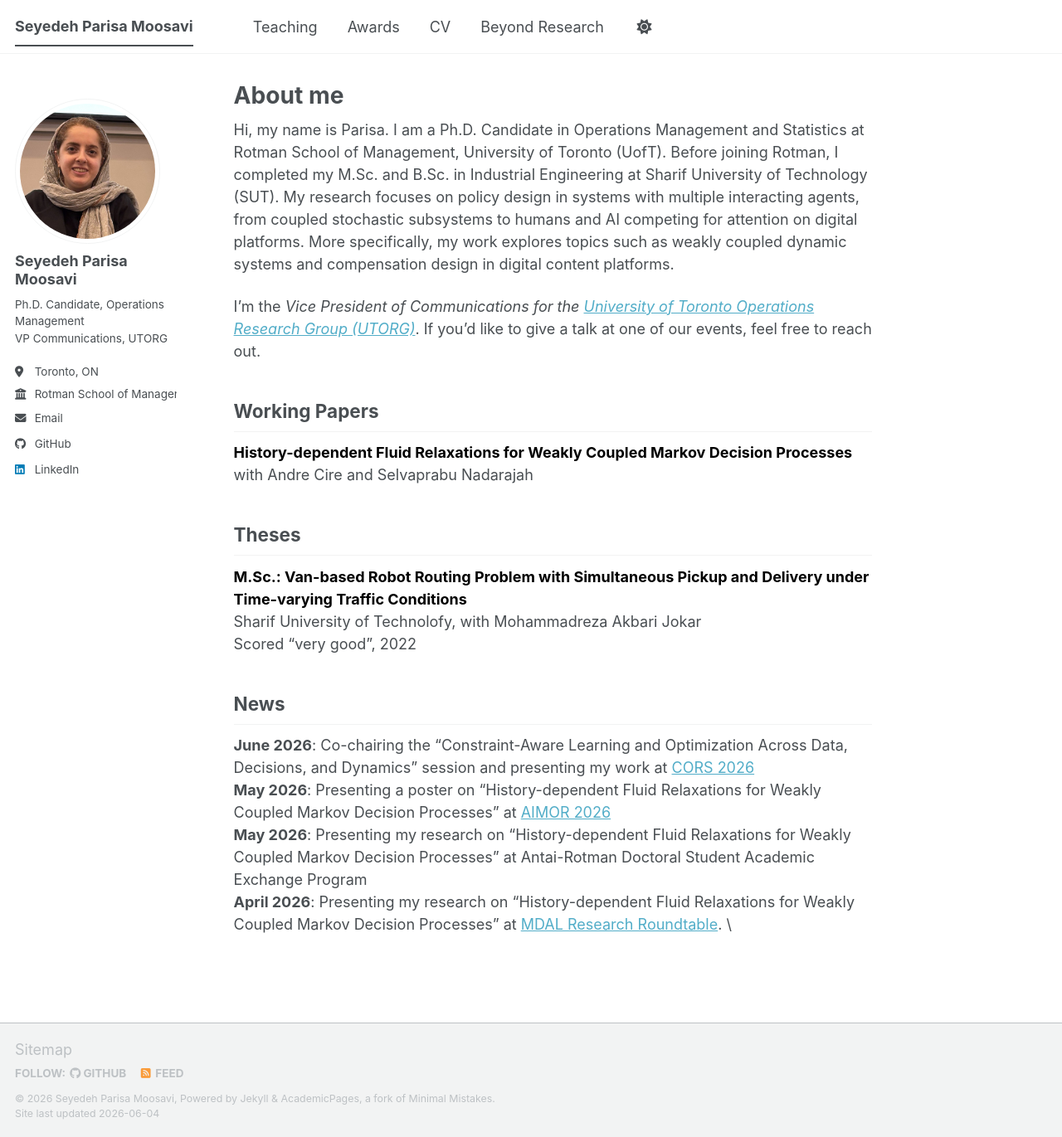
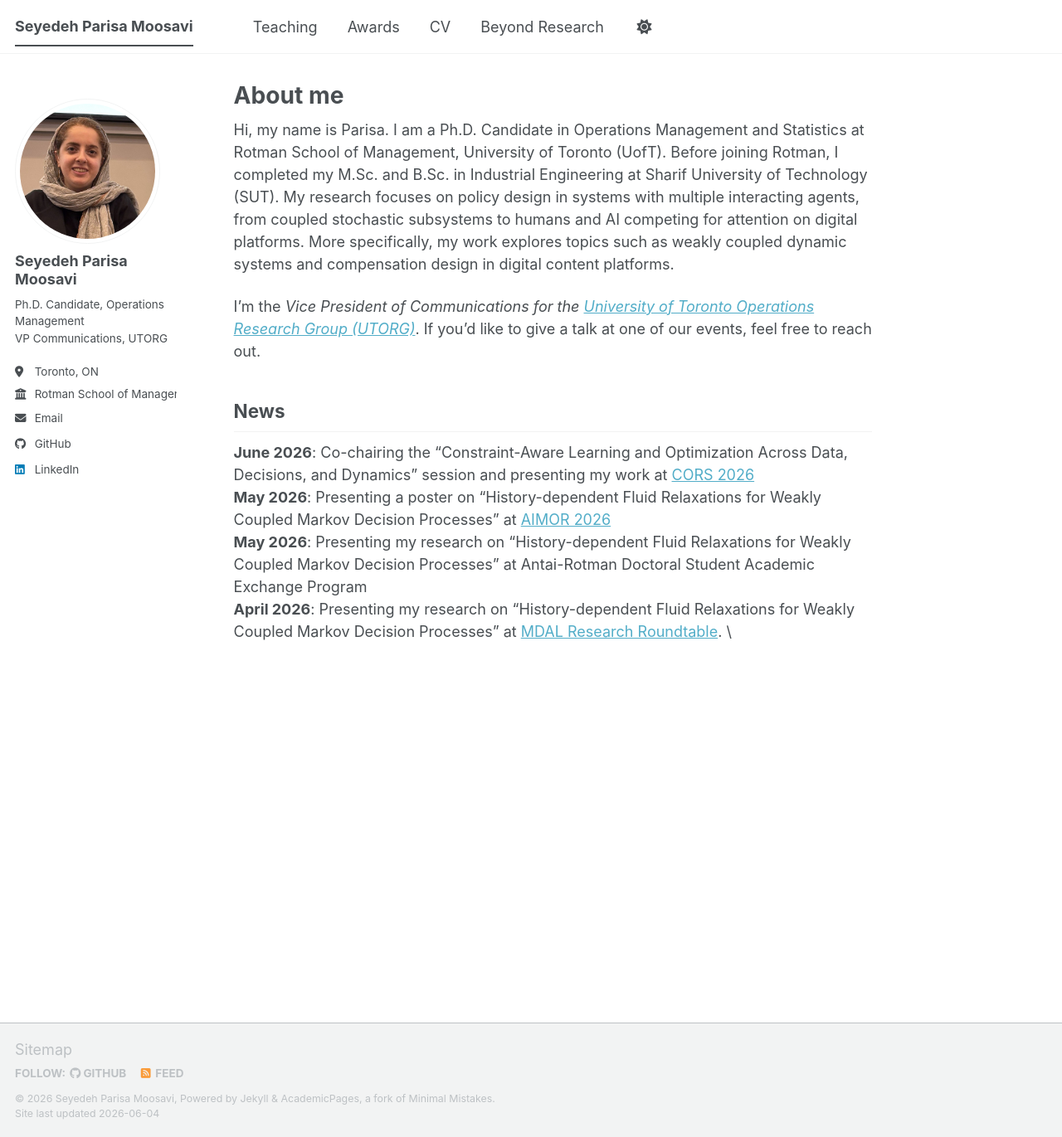
Before and after one commit to parisamsv/parisamsv.github.io, a Jekyll site: the page built from _pages/about.md, in a window 1280 px wide and 1371 px high. Shown: the whole window at 83% size. Built offline with Jekyll 4.4.1, drawn with Linux system fonts in a browser that asks for light colours; a script bundle is joined from its source files by our own code; library files that are not in the unit come from our copies.

Commit message:
Update about.md

```diff
--- a/_pages/about.md
+++ b/_pages/about.md
@@ -13,14 +13,6 @@ My research focuses on policy design in systems with multiple interacting agents
 
 I’m the _Vice President of Communications for the [University of Toronto Operations Research Group (UTORG)](https://org.mie.utoronto.ca/)_. If you’d like to give a talk at one of our events, feel free to reach out.
 
-## Working Papers
-<span style="color: black">**History-dependent Fluid Relaxations for Weakly Coupled Markov Decision Processes**</span> \
-  with Andre Cire and Selvaprabu Nadarajah
-## Theses
-<span style="color: black">**M.Sc.: Van-based Robot Routing Problem with Simultaneous Pickup and Delivery under Time-varying
-Traffic Conditions**</span> \
-  Sharif University of Technolofy, with Mohammadreza Akbari Jokar \
-  Scored "very good", 2022
 
 ## News
 **June 2026**: Co-chairing the "Constraint-Aware Learning and Optimization Across Data, Decisions, and Dynamics" session and presenting my work at [CORS 2026](https://site.pheedloop.com/event/cors2026/home) \
```
